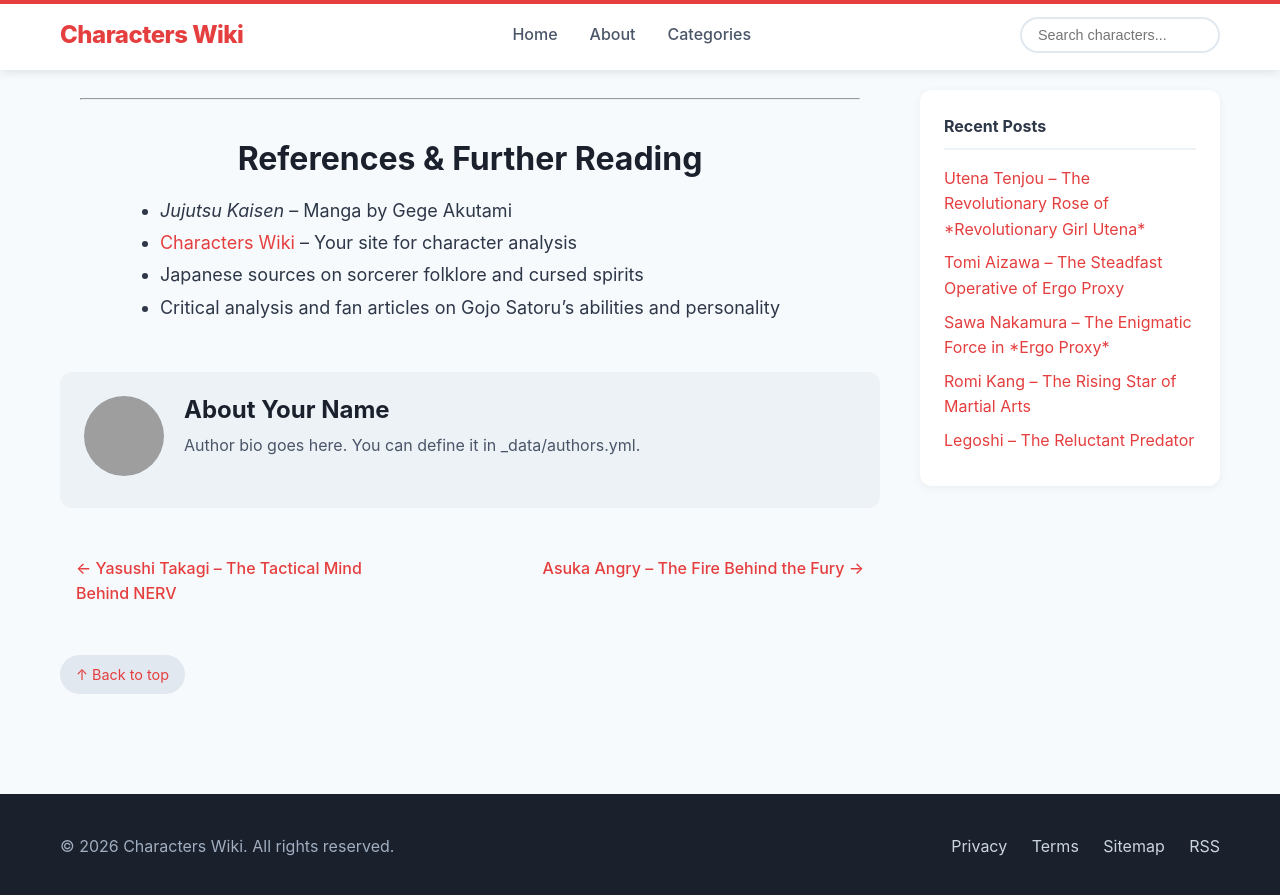
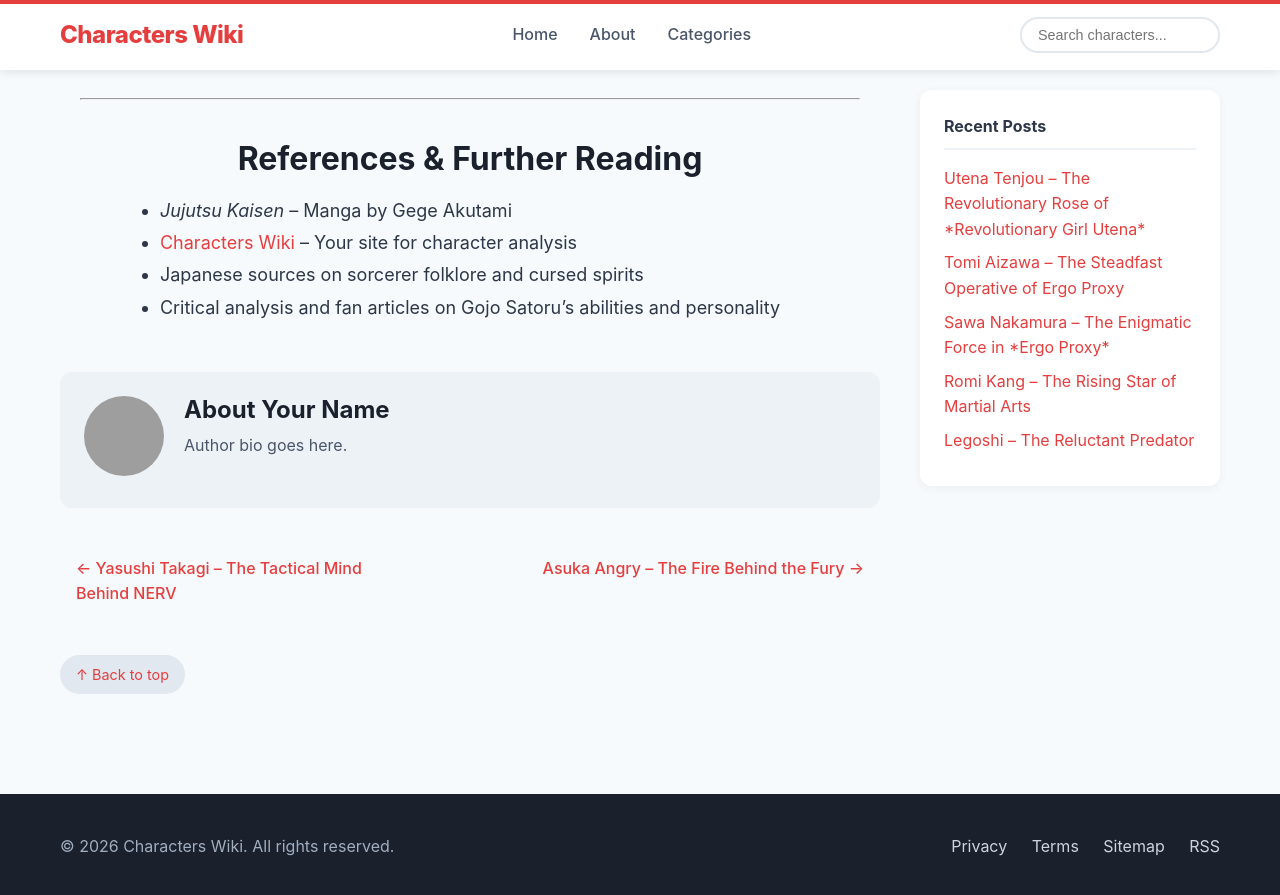
Before and after one commit to characterswiki/characters, a Jekyll site: the page built from posts/_posts/2026-03-01-gojo-satoru.md, in a window 1280 px wide and 900 px high, scrolled down 3948 px. Shown: the top 895 px of the window. Built offline with Jekyll 4.4.1, drawn with Linux system fonts in a browser that asks for light colours; grey boxes are pictures that could not be loaded.

Commit message:
Update post.html

```diff
--- a/_layouts/post.html
+++ b/_layouts/post.html
@@ -2,10 +2,11 @@
 layout: default
 ---
 <article class="post post--full" itemscope itemtype="https://schema.org/Article">
+
   <!-- Reading Progress Bar -->
   <div class="progress-bar" id="reading-progress"></div>
 
-    <!-- Featured Image with Schema -->
+  <!-- Featured Image -->
   {% if page.image %}
   <div class="post__hero">
     <img src="{{ page.image | relative_url }}"
@@ -20,19 +21,19 @@
   </div>
   {% endif %}
 
-    <!-- Lightbox Container (hidden by default) -->
+  <!-- Lightbox -->
   <div class="lightbox" id="lightbox" onclick="closeLightbox()">
     <img src="" alt="" class="lightbox__image">
   </div>
 
   <div class="post__grid container">
-        <!-- Main Content Column -->
+    <!-- Main Column -->
     <div class="post__main">
+
       <!-- Post Header -->
       <header class="post__header">
         <h1 class="post__title" itemprop="headline">{{ page.title }}</h1>
 
-                <!-- Post Meta (Author, Date, Reading Time) -->
         <div class="post__meta">
           {% if page.author %}
           <span class="post__author" itemprop="author" itemscope itemtype="https://schema.org/Person">
@@ -40,9 +41,7 @@
           </span>
           {% endif %}
 
-                    <time datetime="{{ page.date | date_to_xmlschema }}"
-                          itemprop="datePublished"
-                          class="post__date">
+          <time datetime="{{ page.date | date_to_xmlschema }}" itemprop="datePublished" class="post__date">
             {{ page.date | date: "%B %d, %Y" }}
           </time>
 
@@ -88,7 +87,7 @@
         </div>
       </header>
 
-            <!-- Table of Contents (auto-generated if more than 3 headings) -->
+      <!-- Table of Contents -->
       {% assign headings = content | split: '<h2' | size %}
       {% if headings > 3 %}
       <details class="post__toc" open>
@@ -99,7 +98,7 @@
       </details>
       {% endif %}
 
-            <!-- Post Content (centered text) -->
+      <!-- Post Content -->
       <section class="post__content" itemprop="articleBody">
         {{ content }}
       </section>
@@ -114,12 +113,12 @@
         </div>
         <div class="author-bio__info">
           <h3>About {{ page.author }}</h3>
-                    <p>{{ site.data.authors[page.author].bio | default: "Author bio goes here. You can define it in _data/authors.yml." }}</p>
+          <p>{{ site.data.authors[page.author].bio | default: "Author bio goes here." }}</p>
         </div>
       </aside>
       {% endif %}
 
-            <!-- Related Posts (based on first category or tag) -->
+      <!-- Related Posts -->
       {% if page.related %}
       <aside class="post__related">
         <h3>You Might Also Like</h3>
@@ -157,17 +156,12 @@
       <!-- Post Navigation -->
       <nav class="post__navigation" aria-label="Post navigation">
         {% if page.previous.url %}
-                <a class="post__nav-link post__nav-link--prev"
-                   href="{{ page.previous.url | relative_url }}"
-                   rel="prev">
+        <a class="post__nav-link post__nav-link--prev" href="{{ page.previous.url | relative_url }}" rel="prev">
           <span aria-hidden="true">←</span> {{ page.previous.title }}
         </a>
         {% endif %}
-
         {% if page.next.url %}
-                <a class="post__nav-link post__nav-link--next"
-                   href="{{ page.next.url | relative_url }}"
-                   rel="next">
+        <a class="post__nav-link post__nav-link--next" href="{{ page.next.url | relative_url }}" rel="next">
           {{ page.next.title }} <span aria-hidden="true">→</span>
         </a>
         {% endif %}
@@ -177,9 +171,8 @@
       <a href="#top" class="post__back-to-top">↑ Back to top</a>
     </div>
 
-        <!-- Sidebar Column (optional) -->
+    <!-- Sidebar -->
     <aside class="post__sidebar">
-            <!-- You can include widgets here: recent posts, newsletter, etc. -->
       <div class="sidebar-widget">
         <h4>Recent Posts</h4>
         <ul>
@@ -210,7 +203,7 @@
     document.getElementById('lightbox').style.display = 'none';
   }
 
-// Dark Mode Toggle (if you add a button)
+  // Dark Mode Toggle
   document.addEventListener('DOMContentLoaded', function() {
     const toggle = document.getElementById('dark-mode-toggle');
     if (toggle) {
```
Lines whose indentation alone changed are shown as unchanged.
